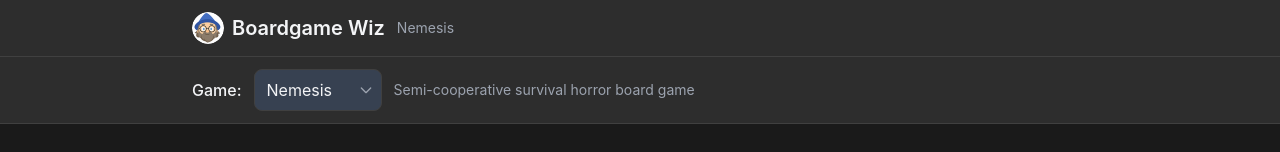
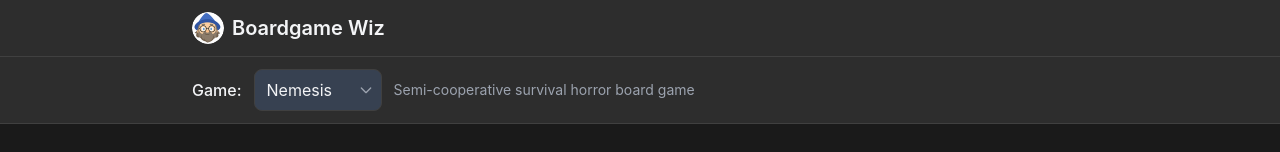
Before and after one commit to PhilNel/vue-boardgame-assistant, a Vue app: page / in a window 1280 px wide. Shown: the top 152 px of the page. Built offline with nearby package versions, Linux system fonts and the light colour scheme.

Commit message:
fix: Removed redundant name of selected boardgame next to title

```diff
--- a/src/components/ChatInterface.vue
+++ b/src/components/ChatInterface.vue
@@ -11,9 +11,6 @@
             <h1 class="text-lg sm:text-xl font-semibold text-chat-text flex-shrink-0">
               Boardgame Wiz
             </h1>
-          </div>
-          <div class="text-chat-text-secondary text-xs sm:text-sm truncate">
-            {{ currentGameInfo?.name || 'No game selected' }}
           </div>
         </div>
 
```
